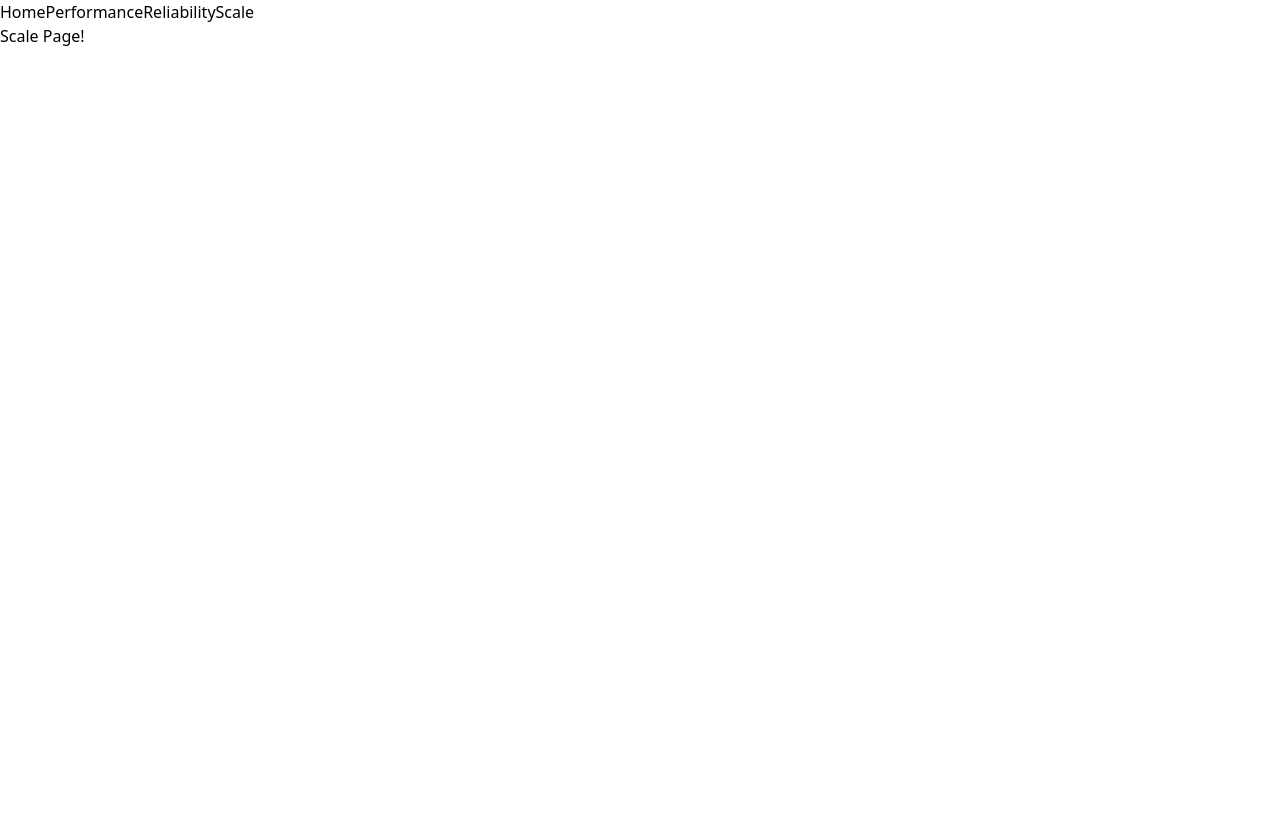
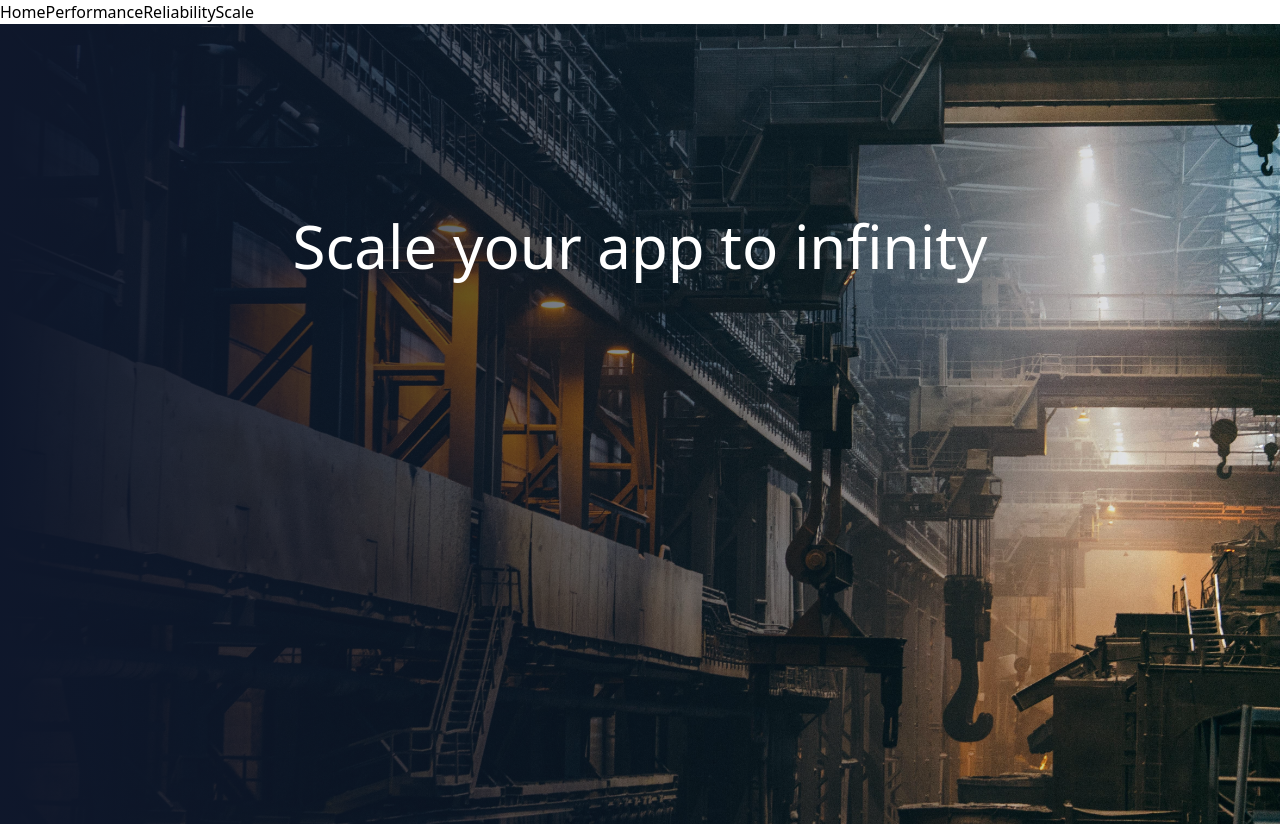
Before and after one commit to ChristianMC07/corp, a Next.js app: page /scale in a window 1280 px wide. Before the commit the page ends 800 px from the top, so only its background shows below. Built offline with nearby package versions, Linux system fonts and the light colour scheme.

Commit message:
Replace placeholder content with Hero component in Performance and Reliability pages

```diff
--- a/src/app/performance/page.tsx
+++ b/src/app/performance/page.tsx
@@ -1,5 +1,8 @@
+import Hero from "@/components/hero";
+import performanceImg from "@/../public/performance.jpg";
+
 export default function PerformancePage() {
     return (
-        <div>Performance Page!</div>
-    )
+        <Hero imgData={performanceImg} imgAlt="welding" title="We serve high performance applications" />
+    );
 }
--- a/src/app/reliability/page.tsx
+++ b/src/app/reliability/page.tsx
@@ -1,5 +1,8 @@
+import Hero from "@/components/hero"
+import reliabilityImg from "@/../public/reliability.jpg"
+
 export default function ReliabilityPage() {
     return (
-        <div>Reliability Page!</div>
+        <Hero imgData={reliabilityImg} imgAlt="welding" title="Super high reliability hosting" />
     )
 }
--- a/src/app/scale/page.tsx
+++ b/src/app/scale/page.tsx
@@ -1,5 +1,8 @@
+import Hero from "@/components/hero";
+import scaleImg from "@/../public/scale.jpg";
+
 export default function ScalePage() {
     return (
-        <div>Scale Page!</div>
+        <Hero imgData={scaleImg} imgAlt="steel factory" title="Scale your app to infinity" />
     )
 }
```
